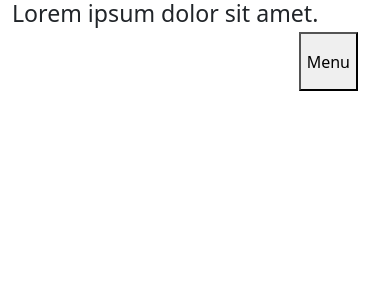
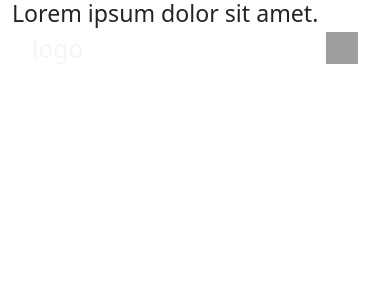
Before and after one commit to sling254/PISR, a Django app: page /home/ in a window 390 px wide. Shown: the top 300 px of the page. Run offline with Django 3.2, Linux system fonts and the light colour scheme; some libraries are stand-ins or nearby versions; grey boxes are pictures that could not be loaded.

Commit message:
feature: add opening and closing icons for the navbar in smaller screens

```diff
--- a/static/css/index.css
+++ b/static/css/index.css
@@ -90,6 +90,15 @@
 }
 
 
+.logo {
+  position: absolute;
+  left: 2rem;
+  z-index: 300;
+  top: 2.1rem;
+  color: whitesmoke;
+}
+
+
 .section {
   height: 100vh;
 }
@@ -141,14 +150,25 @@
   }
 
   .mobile-nav-toggle {
-      position: fixed;
-      width: 1;
+      position: absolute;
+      border: 0;
+      width: 2rem;
       aspect-ratio: 1;
       top: 2rem;
       right: 2rem;
       z-index: 999;
       display: block;
+      background-image: url('https://res.cloudinary.com/dblrvhi8r/image/upload/v1643220090/hamburger-menu_y7knvt.svg');
+      background-repeat: no-repeat;
+      background-color: whitesmoke;
+      background-position: center;
+      background-size: cover;
 
+  }
+
+
+  .mobile-nav-toggle[aria-expanded='true'] {
+    background-image: url(https://res.cloudinary.com/dblrvhi8r/image/upload/v1643220091/close_ablnmd.svg);
   }
 }
 
--- a/static/js/index.js
+++ b/static/js/index.js
@@ -12,7 +12,7 @@
     if (visibility === 'false'){
         primaryNav.setAttribute('data-visible', true)
         navToggle.setAttribute('aria-expanded', true)
-    } else {
+    } else if(visibility === 'true'){
         primaryNav.setAttribute('data-visible', false)
         navToggle.setAttribute('aria-expanded', false)
 
--- a/templates/navbar.html
+++ b/templates/navbar.html
@@ -35,8 +35,11 @@
     </div>
 </nav> -->
 
-<button class="mobile-nav-toggle" aria-controls="primary-navigation" aria-expanded="false"><span class="sr-only">Menu</span></button>
+<button class="mobile-nav-toggle" aria-controls="primary-navigation" aria-expanded="false"><span class="sr-only"></span></button>
 <nav>
+    <div class="logo">
+        <h2>logo</h2>
+    </div>
     <ul data-visible='false' id='primary-navigation'>
         <li><a href="">home</a></li>
         <li><a href="">blog</a></li>
```
Also changed, not shown: static/img/close.svg (added), static/img/hamburger-menu.svg (added).
